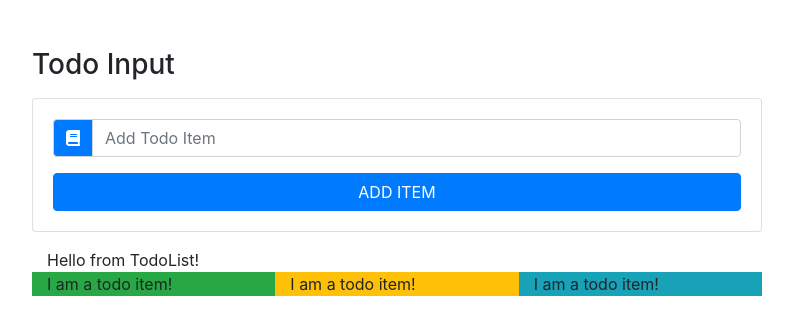
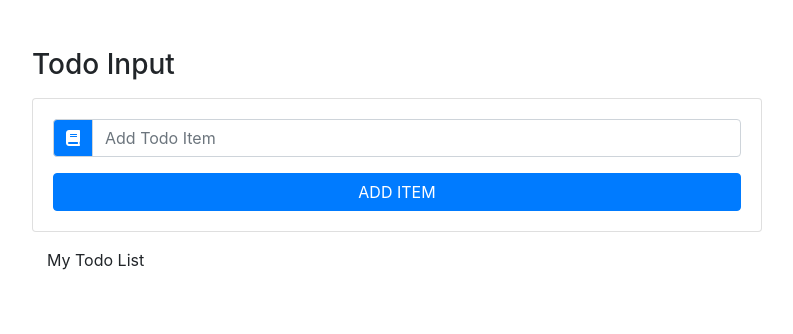
Before and after one commit to reallyusefulengine/todolist, a React (Create React App) app: page / in a window 1280 px wide. Shown: the top 334 px of the page, without its empty margins (243-1036 px from the left). Built offline with nearby package versions, Linux system fonts and the light colour scheme.

Commit message:
display todos

```diff
--- a/src/App.js
+++ b/src/App.js
@@ -2,20 +2,13 @@ import React, { Component } from "react";
 import TodoList from "../src/components/TodoList";
 import TodoInput from "./components/TodoInput";
 import { v4 as uuidv4 } from "uuid";
-import TodoItem from "./components/TodoItem";
 
 class App extends Component {
   state = {
-    items: [
-      {
-        id: uuidv4(),
-        title: "Woke up in a daze",
-      },
-      {
-        id: uuidv4(),
-        title: "Had breakfast and tea",
-      },
-    ],
+    items: [],
+    id: uuidv4(),
+    item: "",
+    editItem: false,
   };
   handleEdit = (id) => {
     console.log("handleEdit!");
@@ -32,11 +25,32 @@ class App extends Component {
   };
 
   handleChange = (e) => {
-    console.log("handleChange!");
+    const inputedValue = e.target.value;
+    this.setState({
+      item: inputedValue,
+    });
   };
+
   handleSubmit = (e) => {
-    console.log("handleSubmit!");
+    e.preventDefault();
+    const todo = {
+      id: this.state.id,
+      title: this.state.item,
+    };
+    const updatedItems = [...this.state.items, todo];
+    this.setState(
+      {
+        items: updatedItems,
+        item: "",
+        id: uuidv4(),
+        editItem: false,
+      },
+      () => {
+        console.log(this.state);
+      }
+    );
   };
+
   clearList = () => {
     console.log("Clear list!");
   };
--- a/src/components/TodoInput.js
+++ b/src/components/TodoInput.js
@@ -2,7 +2,7 @@ import React, { Component } from "react";
 
 class TodoInput extends Component {
   render() {
-    const { item, handleChange, handleSubmit, editItem } = this.props;
+    const { item, handleChange, handleSubmit /*editItem*/ } = this.props;
     return (
       <div className="card card-body my-3">
         <form onSubmit={handleSubmit}>
--- a/src/components/TodoItem.js
+++ b/src/components/TodoItem.js
@@ -2,7 +2,8 @@ import React, { Component } from "react";
 
 class TodoItem extends Component {
   render() {
-    return <div>I am a todo item!</div>;
+    const { title } = this.props;
+    return <div>{title}</div>;
   }
 }
 
--- a/src/components/TodoList.js
+++ b/src/components/TodoList.js
@@ -3,18 +3,23 @@ import TodoItem from "./TodoItem";
 
 class TodoList extends Component {
   render() {
+    const { items, clearList, handleDelete, handleEdit } = this.props;
     return (
       <div className="container">
-        Hello from TodoList!
+        My Todo List
         <div className="row">
           <div className="col-sm bg-success">
-            <TodoItem />
-          </div>
-          <div className="col-sm bg-warning">
-            <TodoItem />
-          </div>
-          <div className="col-lg bg-info">
-            <TodoItem />
+            {items.map((item) => {
+              return (
+                <TodoItem
+                  key={item.id}
+                  title={item.title}
+                  handleDelete={handleDelete}
+                  handleEdit={handleEdit}
+                  clearList={clearList}
+                />
+              );
+            })}
           </div>
         </div>
       </div>
```
